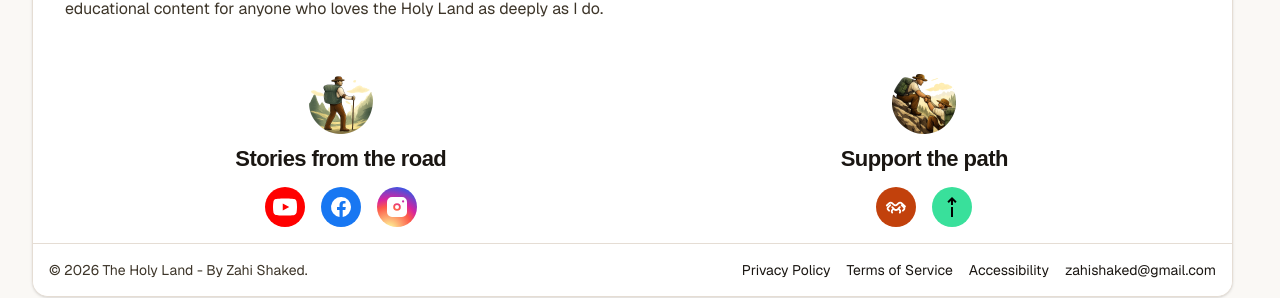
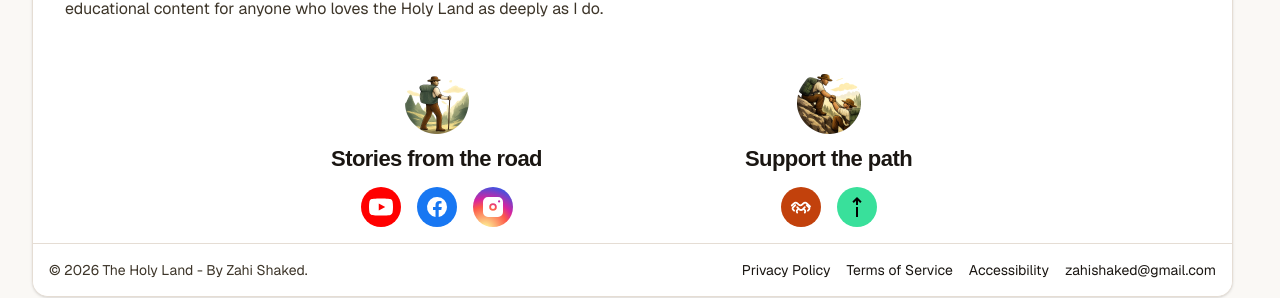
Before and after one commit to Ponzee/zahi-tours, a Next.js app: page /about in a window 1280 px wide. Shown: the part 492-790 px from the top of the page. Built offline with nearby package versions, Linux system fonts and the light colour scheme; no server answers; a web font is replaced by a local one.

Commit message:
ui(follow): pull follow/support columns toward center

```diff
--- a/components/FollowSupportBlock.tsx
+++ b/components/FollowSupportBlock.tsx
@@ -6,7 +6,8 @@ export default function FollowSupportBlock() {
   return (
     <div className="bg-white">
       <div className="px-4 md:px-6 lg:px-8 py-4">
-        <div className="grid grid-cols-1 md:grid-cols-2 gap-6 md:gap-8 items-center">
+        <div className="mx-auto w-full max-w-3xl">
+          <div className="grid grid-cols-1 md:grid-cols-2 gap-6 md:gap-4 items-center">
             {/* Left: Follow */}
             <div className="flex flex-col items-center justify-center text-center">
               <img
@@ -134,5 +135,6 @@ export default function FollowSupportBlock() {
           </div>
         </div>
       </div>
+    </div>
   );
 }
```
Lines whose indentation alone changed are shown as unchanged.
